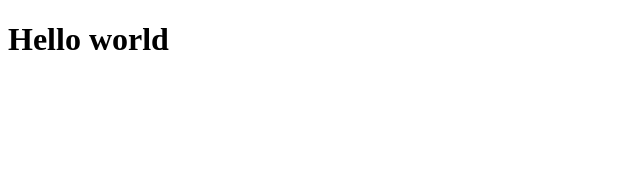
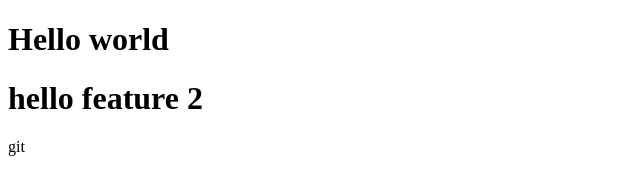
Before and after one commit to sudha8181/gitrepo, a plain HTML site: page index.html in a window 1280 px wide. Shown: the whole page, without its empty margins (0-640 px from the left). Drawn offline with Linux system fonts and the light colour scheme.

Commit message:
merge_resolve

```diff
--- a/index.html
+++ b/index.html
@@ -8,6 +8,7 @@
 <body>
 
     <h1>Hello world</h1>
+    <h1>hello feature 2</h1>git
 
 </body>
 </html>
```
